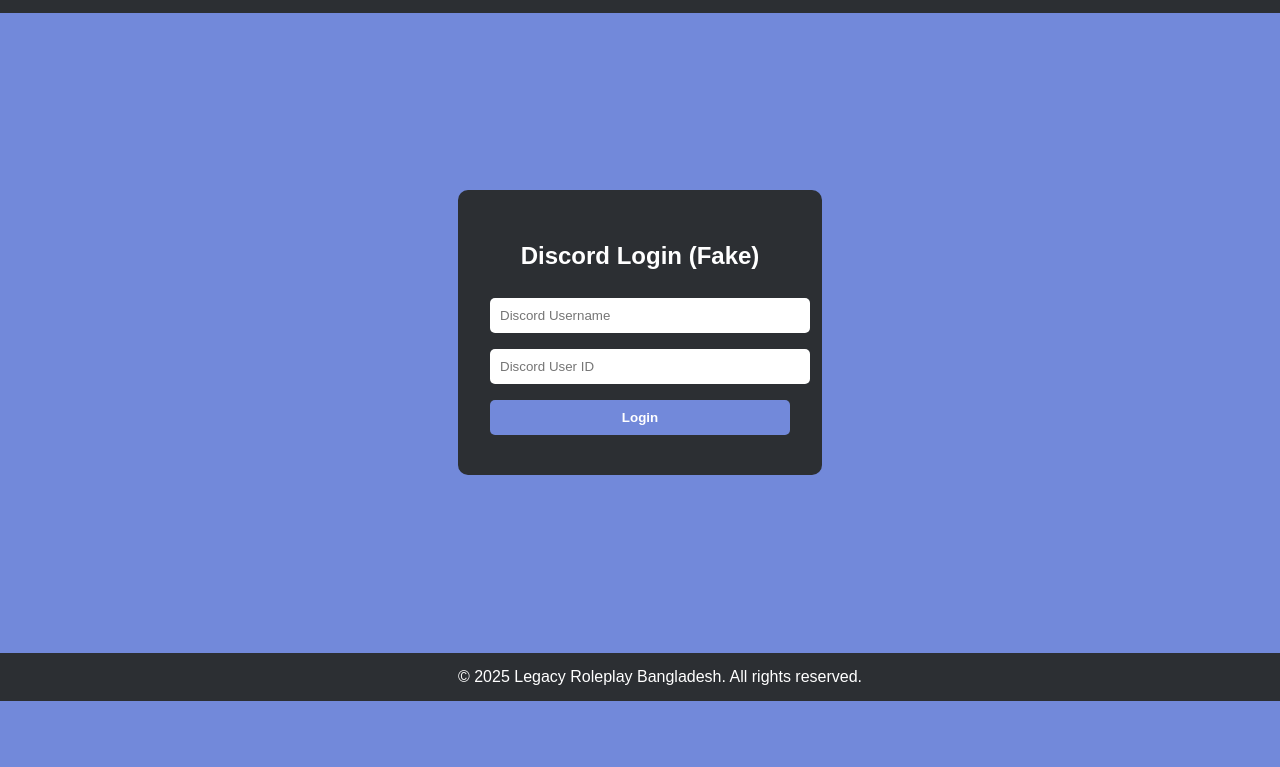
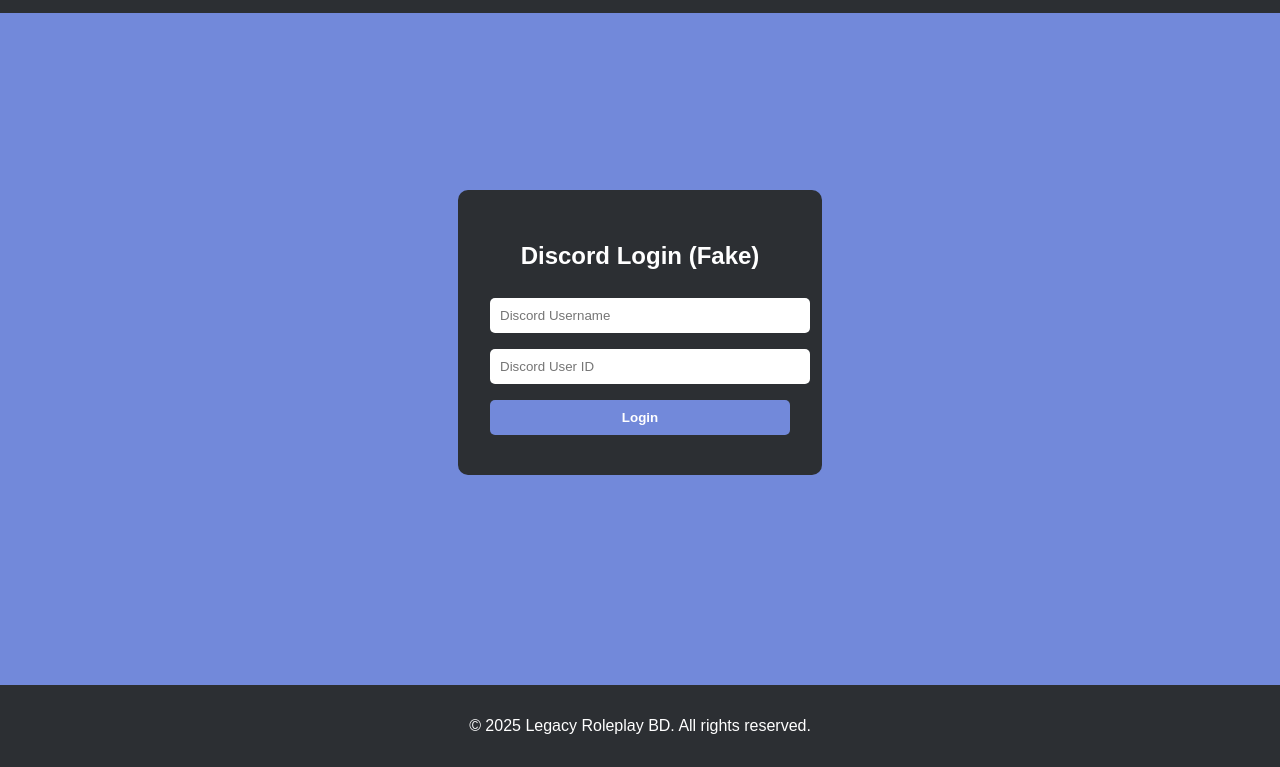
Before and after one commit to mujahid-BD/legacyroleplayBD, a plain HTML site: page login.html in a window 1280 px wide. Shown: the part 99-866 px from the top of the page. Before the commit the page ends 800 px from the top, so only its background shows below. Drawn offline with Linux system fonts and the light colour scheme.

Commit message:
Update footer.html

```diff
--- a/footer.html
+++ b/footer.html
@@ -1,3 +1,4 @@
-<footer style="background:#2c2f33; padding: 15px 20px; color: white; text-align: center; position: fixed; bottom: 0; width: 100%;">
-  &copy; 2025 Legacy Roleplay Bangladesh. All rights reserved.
+<!-- footer.html -->
+<footer style="background: #2c2f33; color: white; text-align: center; padding: 1rem; margin-top: 2rem;">
+  <p>&copy; 2025 Legacy Roleplay BD. All rights reserved.</p>
 </footer>
```
